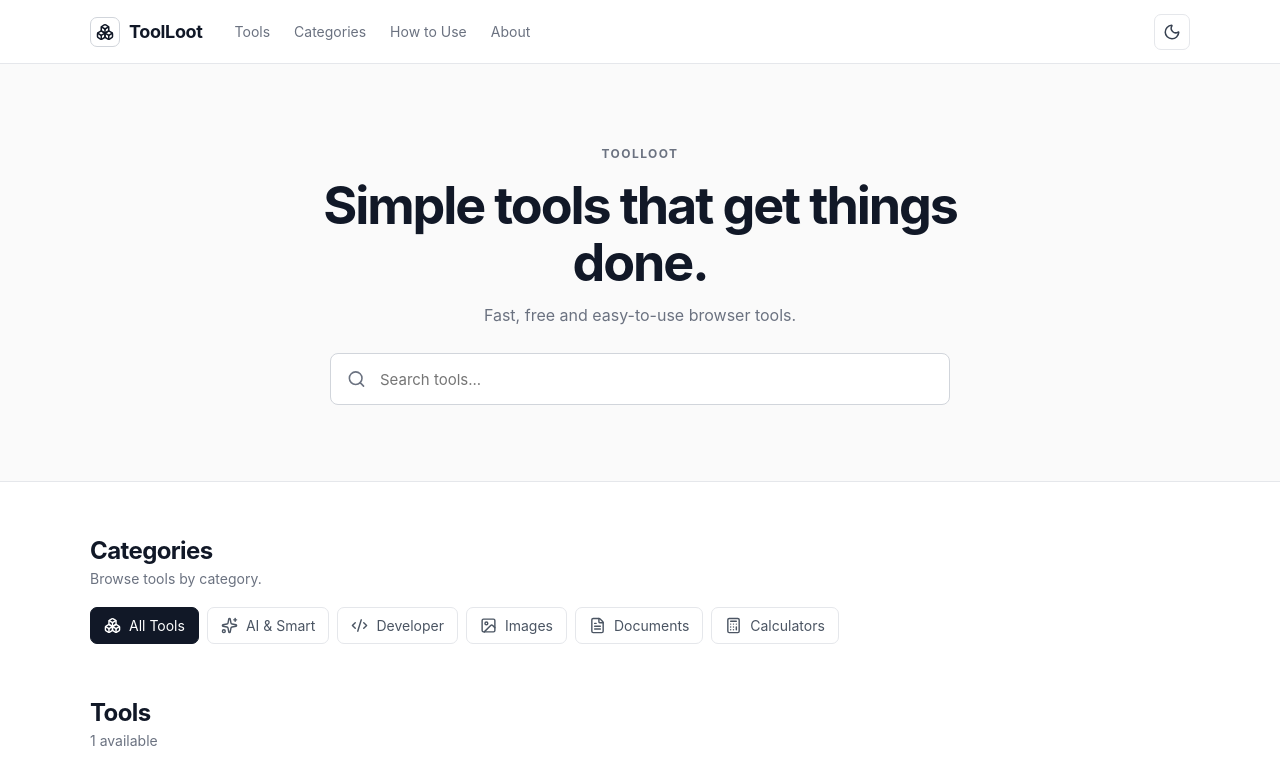
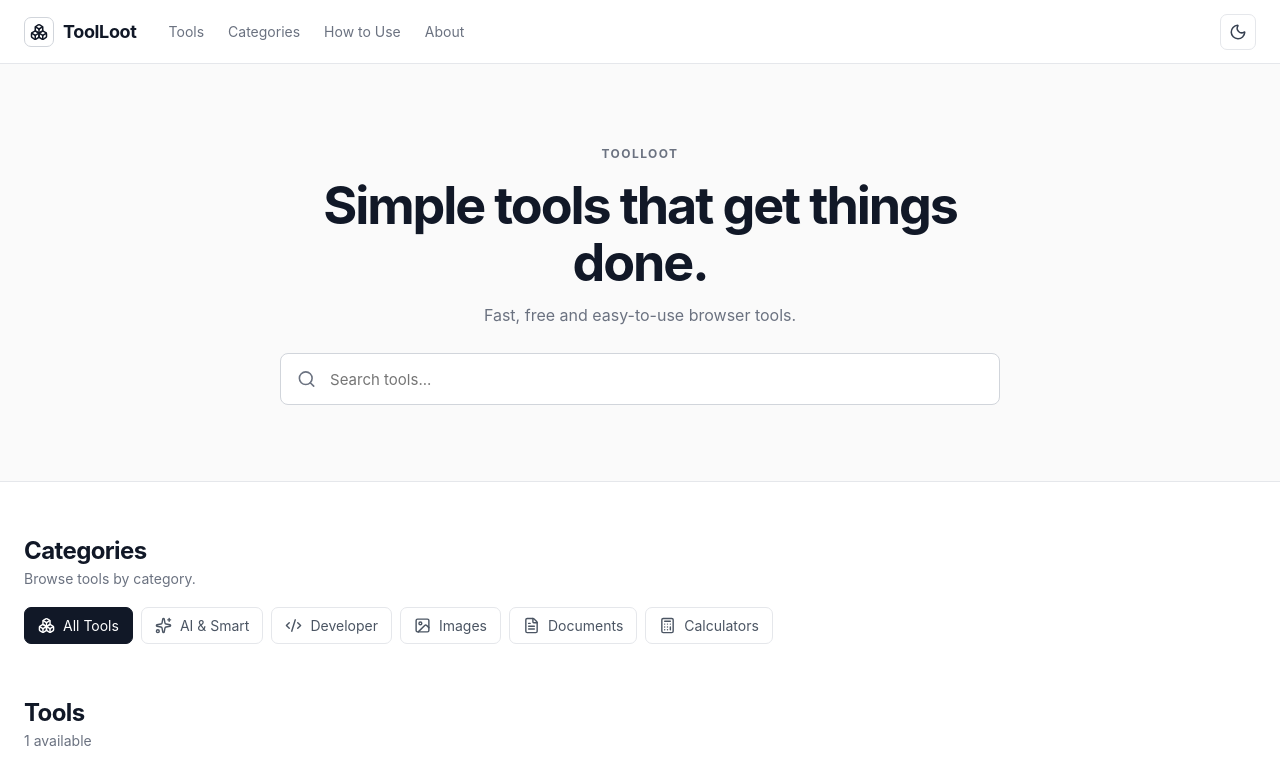
Before and after one commit to wpguidexpro-hub/toolloot, a React (Vite) app: page / in a window 1280 px wide. Shown: the top 769 px of the page. Built offline with nearby package versions, Linux system fonts and the light colour scheme.

Commit message:
style: make ToolLoot full width

```diff
--- a/src/styles.css
+++ b/src/styles.css
@@ -164,3 +164,16 @@ footer{border-top:1px solid #e5e7eb}
 @media(max-width:800px){.editorPanel{grid-template-columns:1fr}.editorPreview{border-right:0;border-bottom:1px solid #e5e7eb}.canvasPreview{height:300px}.contextSettings{padding:14px}.workspaceFooter{align-items:flex-start;flex-direction:column}.workspaceFooter>div{width:100%;flex-wrap:wrap}.workspaceFooter .secondaryButton{flex:1}.resultSummary .downloadButton{margin-left:0}}
 .guideAction{display:flex;justify-content:center;margin:8px 0 24px}.guideAction .primaryButton{display:inline-flex;align-items:center;gap:8px;text-decoration:none}.infoCard em{display:block;margin-top:8px;font-style:normal;font-weight:700;font-size:12px}.guideSection{margin:28px 0;padding:24px;border:1px solid #e5e7eb;border-radius:16px;background:#fff}.guideSection h2{margin:0 0 12px}.guideSection p,.guideSection li{line-height:1.7}.guideSection ol,.guideSection ul{padding-left:24px}.guideSteps{display:grid;grid-template-columns:repeat(2,minmax(0,1fr));gap:16px;margin:28px 0}.guideSteps>div{padding:20px;border:1px solid #e5e7eb;border-radius:16px;background:#fff}.guideSteps b{display:inline-flex;width:30px;height:30px;align-items:center;justify-content:center;border-radius:50%;background:#111827;color:#fff}.guideSteps h2{margin:14px 0 6px;font-size:18px}.guideSteps p{margin:0;line-height:1.6}.toolHelpLink{text-align:center;margin:22px 0 4px}.toolHelpLink a{display:inline-flex;gap:8px;align-items:center;font-weight:700;text-decoration:none}.toolHelpLink a:hover{text-decoration:underline}.dark .guideSection,.dark .guideSteps>div{background:#0f1115;border-color:#30343c}.dark .guideSection{color:#e5e7eb}.dark .guideSteps b{background:#e5e7eb;color:#111827}
 @media(max-width:700px){.guideSteps{grid-template-columns:1fr}}
+
+/* Full-width site layout */
+.container{width:100%;max-width:none;margin:0;padding-left:24px;padding-right:24px}
+.header{padding-left:24px;padding-right:24px}
+.heroInner{max-width:none}
+.searchBox{width:min(720px,100%)}
+.pageContent{max-width:none}
+.staticPage{width:100%}
+.toolPageInner{width:100%}
+@media(max-width:760px){
+ .container{padding-left:16px;padding-right:16px}
+ .header{padding-left:16px;padding-right:16px}
+}
```
